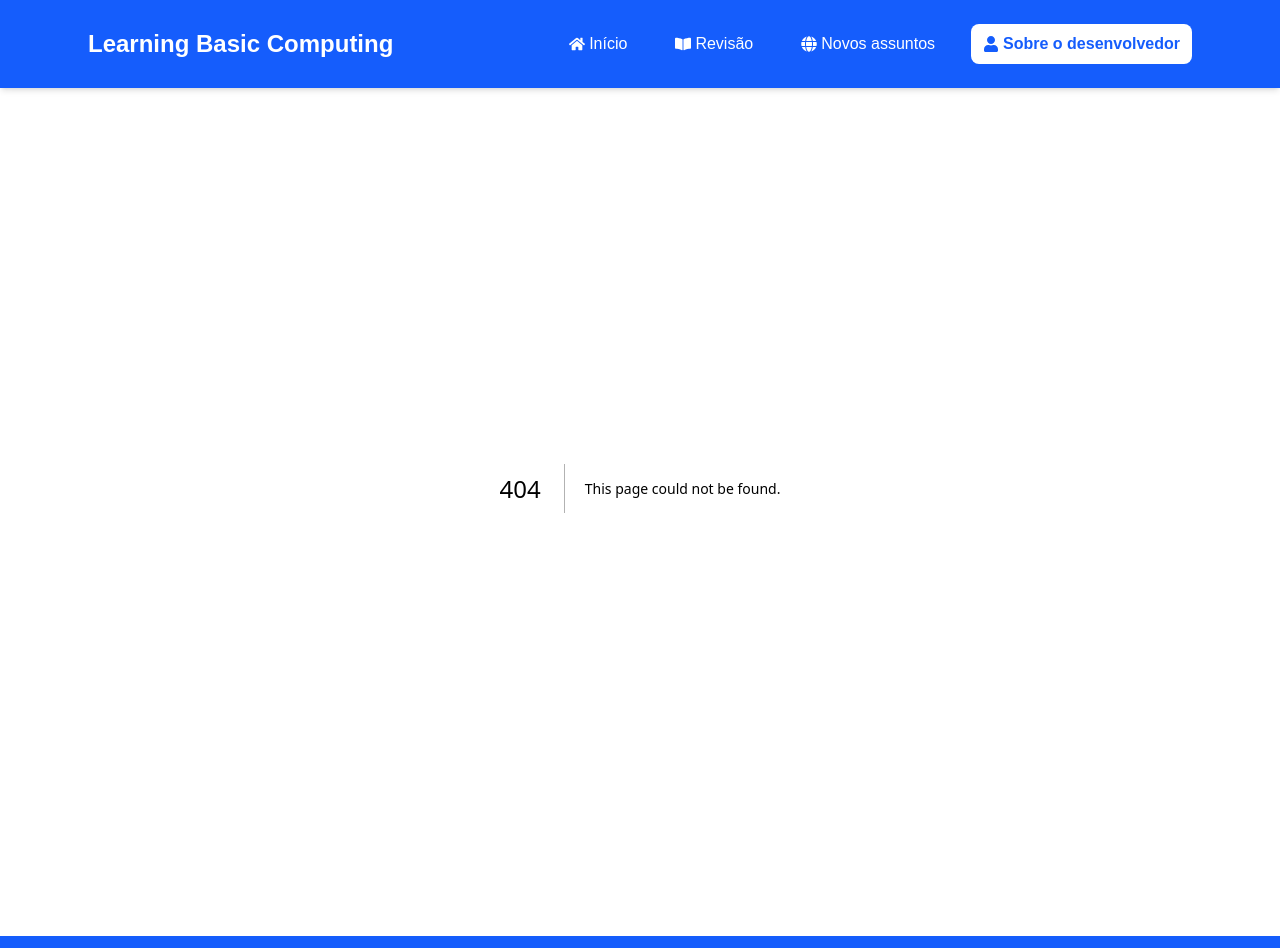
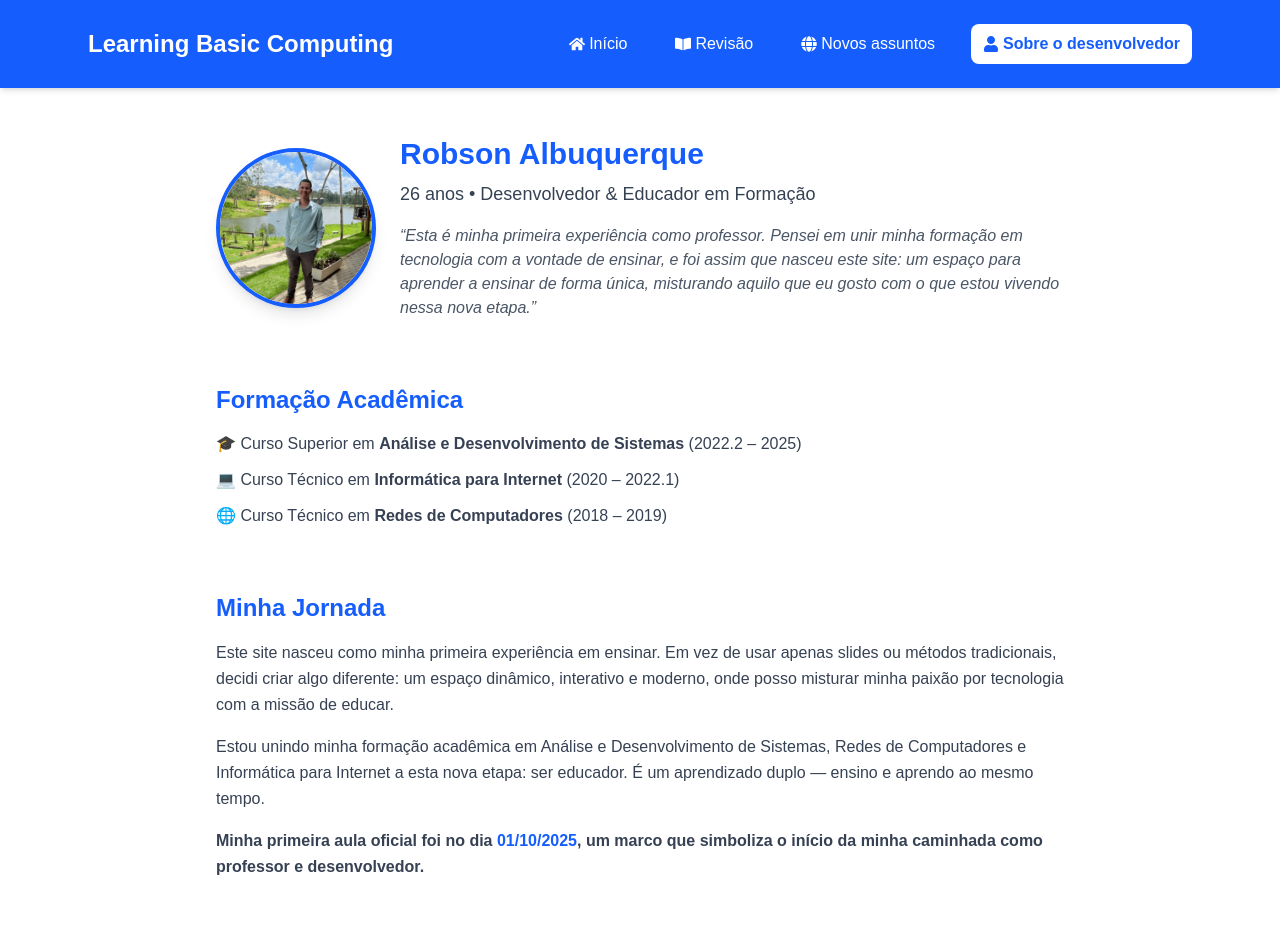
Before and after one commit to robsonalbuquerquedev/learningbasiccomputing, a Next.js app: page /sobre-mim in a window 1280 px wide. Before the commit this address had no page. Shown: the top 948 px of the page. Built offline with nearby package versions, Linux system fonts and the light colour scheme.

Commit message:
feat: adding page.tsx for sobre-mim folder

```diff
--- /dev/null
+++ b/src/app/sobre-mim/page.tsx
@@ -0,0 +1,97 @@
+"use client";
+
+import Image from "next/image";
+import { motion } from "framer-motion";
+
+export default function SobreMim() {
+    return (
+        <main className="max-w-4xl mx-auto px-6 py-12 text-center md:text-left space-y-16">
+
+            {/* Foto + Nome */}
+            <motion.div
+                initial={{ opacity: 0, scale: 0.8 }}
+                animate={{ opacity: 1, scale: 1 }}
+                transition={{ duration: 0.8 }}
+                className="flex flex-col md:flex-row items-center gap-6"
+            >
+                <Image
+                    src="/robson.png"
+                    alt="Foto de Robson Albuquerque"
+                    width={160}
+                    height={160}
+                    className="rounded-full border-4 border-blue-600 shadow-lg"
+                />
+                <motion.div
+                    initial={{ x: 50, opacity: 0 }}
+                    animate={{ x: 0, opacity: 1 }}
+                    transition={{ duration: 0.8, delay: 0.3 }}
+                >
+                    <h1 className="text-3xl font-bold text-blue-600">Robson Albuquerque</h1>
+                    <p className="text-lg text-gray-700 mt-2">
+                        26 anos • Desenvolvedor & Educador em Formação
+                    </p>
+                    <p className="text-gray-600 mt-4 italic">
+                        “Esta é minha primeira experiência como professor.
+                        Pensei em unir minha formação em tecnologia com a vontade de ensinar,
+                        e foi assim que nasceu este site: um espaço para aprender a ensinar de forma única,
+                        misturando aquilo que eu gosto com o que estou vivendo nessa nova etapa.”
+                    </p>
+                </motion.div>
+            </motion.div>
+
+            {/* Formação Acadêmica */}
+            <motion.section
+                initial={{ y: 50, opacity: 0 }}
+                whileInView={{ y: 0, opacity: 1 }}
+                transition={{ duration: 0.8 }}
+                viewport={{ once: true }}
+            >
+                <h2 className="text-2xl font-semibold text-blue-600 mb-4">Formação Acadêmica</h2>
+                <ul className="space-y-3 text-gray-700">
+                    <li>🎓 Curso Superior em <b>Análise e Desenvolvimento de Sistemas</b> (2022.2 – 2025)</li>
+                    <li>💻 Curso Técnico em <b>Informática para Internet</b> (2020 – 2022.1)</li>
+                    <li>🌐 Curso Técnico em <b>Redes de Computadores</b> (2018 – 2019)</li>
+                </ul>
+            </motion.section>
+
+            {/* Propósito do Site / Minha Jornada */}
+            <motion.section
+                initial={{ y: 50, opacity: 0 }}
+                whileInView={{ y: 0, opacity: 1 }}
+                transition={{ duration: 0.8, delay: 0.2 }}
+                viewport={{ once: true }}
+            >
+                <h2 className="text-2xl font-semibold text-blue-600 mb-4">Minha Jornada</h2>
+                <p className="text-gray-700 leading-relaxed">
+                    Este site nasceu como minha primeira experiência em ensinar.
+                    Em vez de usar apenas slides ou métodos tradicionais, decidi criar algo
+                    diferente: um espaço dinâmico, interativo e moderno, onde posso misturar
+                    minha paixão por tecnologia com a missão de educar.
+                </p>
+                <p className="text-gray-700 leading-relaxed mt-4">
+                    Estou unindo minha formação acadêmica em Análise e Desenvolvimento de Sistemas,
+                    Redes de Computadores e Informática para Internet a esta nova etapa: ser educador.
+                    É um aprendizado duplo — ensino e aprendo ao mesmo tempo.
+                </p>
+                <p className="text-gray-700 leading-relaxed mt-4 font-semibold">
+                    Minha primeira aula oficial foi no dia <span className="text-blue-600">01/10/2025</span>,
+                    um marco que simboliza o início da minha caminhada como professor e desenvolvedor.
+                </p>
+            </motion.section>
+
+            {/* Visão para o Futuro */}
+            <motion.section
+                initial={{ y: 50, opacity: 0 }}
+                whileInView={{ y: 0, opacity: 1 }}
+                transition={{ duration: 0.8, delay: 0.3 }}
+                viewport={{ once: true }}
+            >
+                <h2 className="text-2xl font-semibold text-blue-600 mb-4">Visão para o Futuro</h2>
+                <p className="text-gray-700 leading-relaxed">
+                    Quero que este site cresça continuamente, recebendo novos conteúdos e recursos.
+                    Assim, além de ajudar meus alunos, ele pode se tornar uma plataforma de aprendizado acessível para qualquer pessoa que deseja aprender informática básica de forma prática e divertida.
+                </p>
+            </motion.section>
+        </main>
+    );
+}
```
